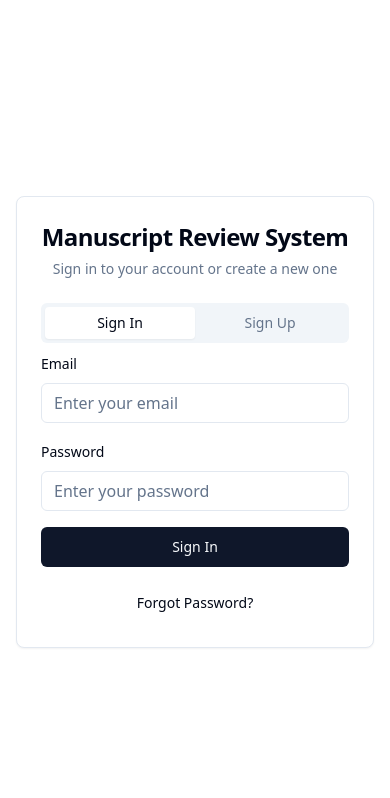
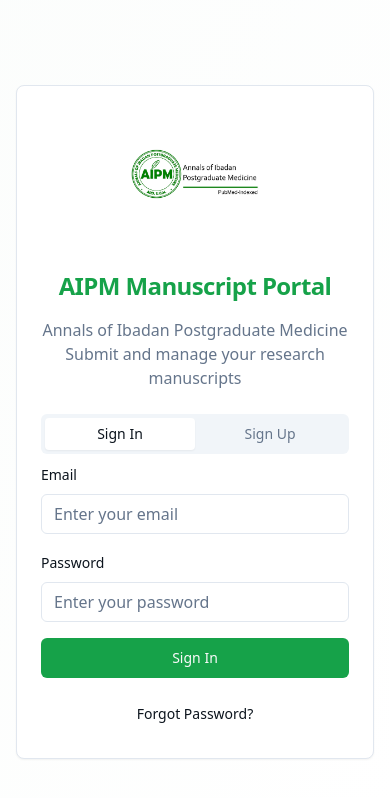
Before and after one commit to mustyusuf/publish-manuscript-portal, a React (Vite) app: page /auth in a window 390 px wide. Shown: the top 798 px of the page. Built offline with nearby package versions, Linux system fonts and the light colour scheme.

Commit message:
Theme and logo updates
Update the solution's theme to match the provided logo, add the logo to the login page, and ensure responsiveness across all devices.

```diff
--- a/src/components/Header.tsx
+++ b/src/components/Header.tsx
@@ -1,83 +1,52 @@
+import { Button } from '@/components/ui/button';
 import { useAuth } from '@/hooks/useAuth';
-import { Button } from '@/components/ui/button';
-import { Avatar, AvatarFallback } from '@/components/ui/avatar';
-import { DropdownMenu, DropdownMenuContent, DropdownMenuItem, DropdownMenuTrigger } from '@/components/ui/dropdown-menu';
-import { LogOut, User, Settings } from 'lucide-react';
+import { LogOut, User } from 'lucide-react';
+import { Link } from 'react-router-dom';
 
 const Header = () => {
-  const { user, profile, userRole, signOut } = useAuth();
-
-  const getInitials = (firstName?: string, lastName?: string) => {
-    return `${firstName?.charAt(0) || ''}${lastName?.charAt(0) || ''}`.toUpperCase();
-  };
-
-  const getRoleColor = (role: string) => {
-    switch (role) {
-      case 'admin':
-        return 'text-red-600';
-      case 'reviewer':
-        return 'text-blue-600';
-      case 'author':
-        return 'text-green-600';
-      default:
-        return 'text-muted-foreground';
-    }
-  };
+  const { user, signOut, userRole } = useAuth();
 
   return (
-    <header className="border-b bg-background/95 backdrop-blur supports-[backdrop-filter]:bg-background/60">
-      <div className="container mx-auto px-4 py-3 flex items-center justify-between">
-        <div>
-          <h1 className="text-xl font-semibold">Manuscript Review System</h1>
-          {userRole && (
-            <p className={`text-sm ${getRoleColor(userRole)} capitalize`}>
-              {userRole} Dashboard
-            </p>
+    <header className="bg-card border-b border-border academic-shadow">
+      <div className="container mx-auto px-4 py-4">
+        <div className="flex items-center justify-between">
+          <div className="flex items-center space-x-4">
+            <Link to="/" className="flex items-center space-x-3 hover:opacity-80 transition-opacity">
+              <img
+                src="/lovable-uploads/4f1bb596-8115-434e-b44d-9923671ada12.png"
+                alt="AIPM Logo"
+                className="w-12 h-12 object-contain"
+              />
+              <div className="hidden sm:block">
+                <h1 className="text-xl font-bold text-primary">AIPM</h1>
+                <p className="text-sm text-muted-foreground">Manuscript Portal</p>
+              </div>
+            </Link>
+          </div>
+
+          {user && (
+            <div className="flex items-center space-x-4">
+              <div className="hidden md:flex items-center space-x-2">
+                <User className="w-4 h-4 text-muted-foreground" />
+                <span className="text-sm font-medium">{user.email}</span>
+                {userRole && (
+                  <span className="px-2 py-1 text-xs bg-primary/10 text-primary rounded-full border border-primary/20">
+                    {userRole.charAt(0).toUpperCase() + userRole.slice(1)}
+                  </span>
+                )}
+              </div>
+              <Button
+                variant="outline"
+                size="sm"
+                onClick={signOut}
+                className="flex items-center space-x-2 hover:bg-destructive/10 hover:text-destructive hover:border-destructive/30"
+              >
+                <LogOut className="w-4 h-4" />
+                <span className="hidden sm:inline">Sign Out</span>
+              </Button>
+            </div>
           )}
         </div>
-
-        {user && (
-          <DropdownMenu>
-            <DropdownMenuTrigger asChild>
-              <Button variant="ghost" className="relative h-10 w-10 rounded-full">
-                <Avatar className="h-10 w-10">
-                  <AvatarFallback>
-                    {getInitials(profile?.first_name, profile?.last_name)}
-                  </AvatarFallback>
-                </Avatar>
-              </Button>
-            </DropdownMenuTrigger>
-            <DropdownMenuContent className="w-56" align="end" forceMount>
-              <div className="flex flex-col space-y-1 p-2">
-                <p className="text-sm font-medium">
-                  {profile?.first_name} {profile?.last_name}
-                </p>
-                <p className="text-xs text-muted-foreground">{user.email}</p>
-                <p className={`text-xs capitalize ${getRoleColor(userRole || '')}`}>
-                  {userRole}
-                </p>
-              </div>
-              <DropdownMenuItem asChild>
-                <a href="/profile">
-                  <User className="mr-2 h-4 w-4" />
-                  Profile
-                </a>
-              </DropdownMenuItem>
-              {userRole === 'admin' && (
-                <DropdownMenuItem asChild>
-                  <a href="/admin-settings">
-                    <Settings className="mr-2 h-4 w-4" />
-                    Admin Settings
-                  </a>
-                </DropdownMenuItem>
-              )}
-              <DropdownMenuItem onClick={signOut}>
-                <LogOut className="mr-2 h-4 w-4" />
-                Sign Out
-              </DropdownMenuItem>
-            </DropdownMenuContent>
-          </DropdownMenu>
-        )}
       </div>
     </header>
   );
--- a/src/index.css
+++ b/src/index.css
@@ -8,89 +8,78 @@ All colors MUST be HSL.
 
 @layer base {
   :root {
+    /* AIPM Green Theme - Medical/Academic */
     --background: 0 0% 100%;
-    --foreground: 222.2 84% 4.9%;
+    --foreground: 210 40% 8%;
+    --card: 0 0% 100%;
+    --card-foreground: 210 40% 8%;
+    --popover: 0 0% 100%;
+    --popover-foreground: 210 40% 8%;
+    --primary: 142 76% 36%; /* Medical Green */
+    --primary-foreground: 0 0% 98%;
+    --secondary: 142 30% 95%; /* Light Green Background */
+    --secondary-foreground: 142 76% 20%;
+    --muted: 210 40% 96%;
+    --muted-foreground: 215 16% 47%;
+    --accent: 142 50% 88%; /* Accent Green */
+    --accent-foreground: 142 76% 20%;
+    --destructive: 0 84% 60%;
+    --destructive-foreground: 0 0% 98%;
+    --border: 214 32% 91%;
+    --input: 214 32% 91%;
+    --ring: 142 76% 36%; /* Focus ring matches primary */
+    --radius: 0.5rem;
+    --sidebar-background: 142 30% 98%;
+    --sidebar-foreground: 142 76% 20%;
+    --sidebar-primary: 142 76% 36%;
+    --sidebar-primary-foreground: 0 0% 98%;
+    --sidebar-accent: 142 50% 95%;
+    --sidebar-accent-foreground: 142 76% 20%;
+    --sidebar-border: 142 30% 88%;
+    --sidebar-ring: 142 76% 36%;
 
-    --card: 0 0% 100%;
-    --card-foreground: 222.2 84% 4.9%;
+    /* Custom gradients for AIPM theme */
+    --gradient-primary: linear-gradient(135deg, hsl(var(--primary)), hsl(142 60% 55%));
+    --gradient-accent: linear-gradient(180deg, hsl(var(--background)), hsl(var(--secondary)));
 
-    --popover: 0 0% 100%;
-    --popover-foreground: 222.2 84% 4.9%;
+    /* Medical theme shadows */
+    --shadow-medical: 0 4px 20px -2px hsl(var(--primary) / 0.1);
+    --shadow-elevated: 0 8px 30px -4px hsl(var(--primary) / 0.15);
 
-    --primary: 222.2 47.4% 11.2%;
-    --primary-foreground: 210 40% 98%;
-
-    --secondary: 210 40% 96.1%;
-    --secondary-foreground: 222.2 47.4% 11.2%;
-
-    --muted: 210 40% 96.1%;
-    --muted-foreground: 215.4 16.3% 46.9%;
-
-    --accent: 210 40% 96.1%;
-    --accent-foreground: 222.2 47.4% 11.2%;
-
-    --destructive: 0 84.2% 60.2%;
-    --destructive-foreground: 210 40% 98%;
-
-    --border: 214.3 31.8% 91.4%;
-    --input: 214.3 31.8% 91.4%;
-    --ring: 222.2 84% 4.9%;
-
-    --radius: 0.5rem;
-
-    --sidebar-background: 0 0% 98%;
-
-    --sidebar-foreground: 240 5.3% 26.1%;
-
-    --sidebar-primary: 240 5.9% 10%;
-
-    --sidebar-primary-foreground: 0 0% 98%;
-
-    --sidebar-accent: 240 4.8% 95.9%;
-
-    --sidebar-accent-foreground: 240 5.9% 10%;
-
-    --sidebar-border: 220 13% 91%;
-
-    --sidebar-ring: 217.2 91.2% 59.8%;
+    /* Academic transitions */
+    --transition-smooth: all 0.3s cubic-bezier(0.4, 0, 0.2, 1);
+    --transition-bounce: all 0.4s cubic-bezier(0.68, -0.55, 0.265, 1.55);
   }
 
   .dark {
-    --background: 222.2 84% 4.9%;
-    --foreground: 210 40% 98%;
-
-    --card: 222.2 84% 4.9%;
-    --card-foreground: 210 40% 98%;
-
-    --popover: 222.2 84% 4.9%;
-    --popover-foreground: 210 40% 98%;
-
-    --primary: 210 40% 98%;
-    --primary-foreground: 222.2 47.4% 11.2%;
-
-    --secondary: 217.2 32.6% 17.5%;
-    --secondary-foreground: 210 40% 98%;
-
-    --muted: 217.2 32.6% 17.5%;
-    --muted-foreground: 215 20.2% 65.1%;
-
-    --accent: 217.2 32.6% 17.5%;
-    --accent-foreground: 210 40% 98%;
-
-    --destructive: 0 62.8% 30.6%;
-    --destructive-foreground: 210 40% 98%;
-
-    --border: 217.2 32.6% 17.5%;
-    --input: 217.2 32.6% 17.5%;
-    --ring: 212.7 26.8% 83.9%;
-    --sidebar-background: 240 5.9% 10%;
-    --sidebar-foreground: 240 4.8% 95.9%;
-    --sidebar-primary: 224.3 76.3% 48%;
-    --sidebar-primary-foreground: 0 0% 100%;
-    --sidebar-accent: 240 3.7% 15.9%;
-    --sidebar-accent-foreground: 240 4.8% 95.9%;
-    --sidebar-border: 240 3.7% 15.9%;
-    --sidebar-ring: 217.2 91.2% 59.8%;
+    /* Dark theme for AIPM */
+    --background: 210 40% 3%;
+    --foreground: 0 0% 98%;
+    --card: 210 40% 6%;
+    --card-foreground: 0 0% 98%;
+    --popover: 210 40% 6%;
+    --popover-foreground: 0 0% 98%;
+    --primary: 142 76% 45%; /* Brighter green for dark mode */
+    --primary-foreground: 210 40% 3%;
+    --secondary: 210 40% 10%;
+    --secondary-foreground: 0 0% 98%;
+    --muted: 215 32% 15%;
+    --muted-foreground: 215 20% 65%;
+    --accent: 142 50% 25%; /* Darker accent green */
+    --accent-foreground: 0 0% 98%;
+    --destructive: 0 62% 50%;
+    --destructive-foreground: 0 0% 98%;
+    --border: 215 32% 15%;
+    --input: 215 32% 15%;
+    --ring: 142 76% 45%;
+    --sidebar-background: 142 20% 8%;
+    --sidebar-foreground: 142 30% 85%;
+    --sidebar-primary: 142 76% 45%;
+    --sidebar-primary-foreground: 210 40% 3%;
+    --sidebar-accent: 142 20% 15%;
+    --sidebar-accent-foreground: 142 30% 85%;
+    --sidebar-border: 142 20% 15%;
+    --sidebar-ring: 142 76% 45%;
   }
 }
 
@@ -100,6 +89,25 @@ All colors MUST be HSL.
   }
 
   body {
-    @apply bg-background text-foreground;
+    @apply bg-background text-foreground font-sans;
+    font-synthesis: none;
+    text-rendering: optimizeLegibility;
+    -webkit-font-smoothing: antialiased;
+    -moz-osx-font-smoothing: grayscale;
   }
 }
+
+/* Medical/Academic specific styling */
+@layer components {
+  .medical-gradient {
+    background: var(--gradient-primary);
+  }
+
+  .academic-shadow {
+    box-shadow: var(--shadow-medical);
+  }
+
+  .elevated-shadow {
+    box-shadow: var(--shadow-elevated);
+  }
+}
--- a/src/pages/Auth.tsx
+++ b/src/pages/Auth.tsx
@@ -101,12 +101,20 @@ const Auth = () => {
   }
 
   return (
-    <div className="min-h-screen bg-background flex items-center justify-center p-4">
-      <Card className="w-full max-w-md">
-        <CardHeader className="text-center">
-          <CardTitle className="text-2xl">Manuscript Review System</CardTitle>
-          <CardDescription>
-            Sign in to your account or create a new one
+    <div className="min-h-screen bg-gradient-to-br from-secondary/20 to-background flex items-center justify-center p-4">
+      <Card className="w-full max-w-md academic-shadow">
+        <CardHeader className="text-center space-y-4">
+          <div className="mx-auto w-32 h-32 mb-4">
+            <img
+              src="/lovable-uploads/4f1bb596-8115-434e-b44d-9923671ada12.png"
+              alt="AIPM - Annals of Ibadan Postgraduate Medicine"
+              className="w-full h-full object-contain"
+            />
+          </div>
+          <CardTitle className="text-2xl font-bold text-primary">AIPM Manuscript Portal</CardTitle>
+          <CardDescription className="text-base">
+            Annals of Ibadan Postgraduate Medicine<br />
+            Submit and manage your research manuscripts
           </CardDescription>
         </CardHeader>
         <CardContent>
--- a/src/pages/Dashboard.tsx
+++ b/src/pages/Dashboard.tsx
@@ -20,9 +20,9 @@ const Dashboard = () => {
   };
 
   return (
-    <div className="min-h-screen bg-background">
+    <div className="min-h-screen bg-gradient-to-br from-secondary/10 to-background">
       <Header />
-      <main className="container mx-auto px-4 py-6">
+      <main className="container mx-auto px-4 sm:px-6 lg:px-8 py-6">
         {renderDashboard()}
       </main>
     </div>
```
Also changed, not shown: src/components/dashboards/AuthorDashboard.tsx (+44 -24 lines), public/lovable-uploads/4f1bb596-8115-434e-b44d-9923671ada12.png (added).
